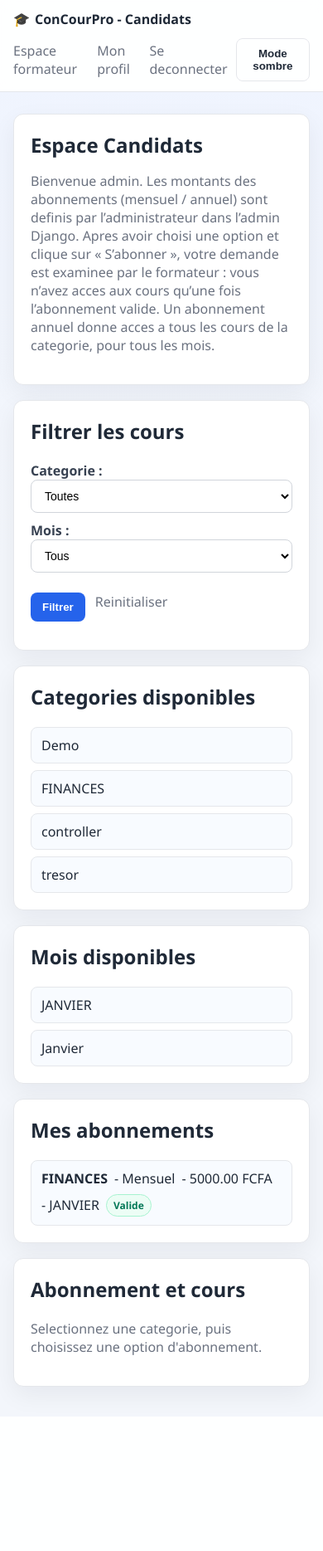
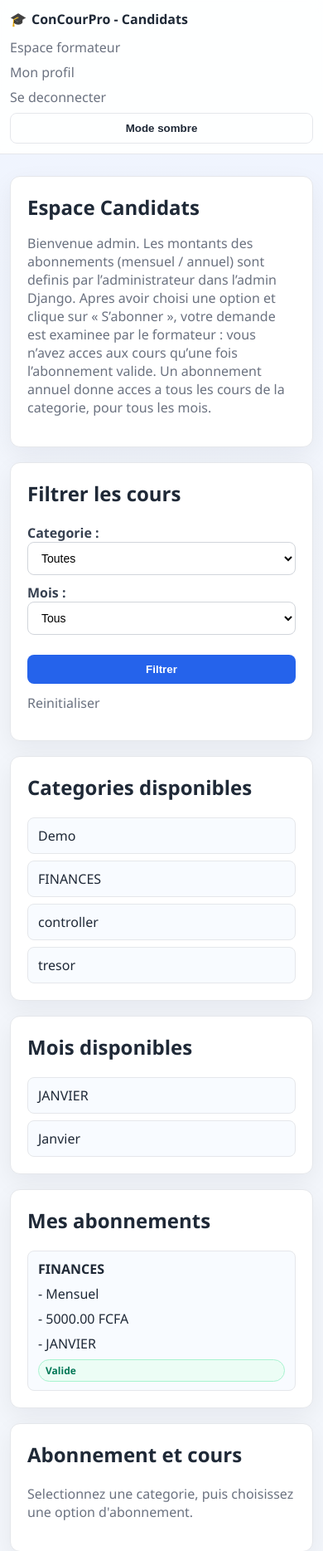
Before and after one commit to ouedrogo-svg/concourpro, a Django app: page / in a window 390 px wide. Shown: the top 1869 px of the page at 83% size. Before the commit the page ends 1697 px from the top, so only its background shows below. Run offline with Django 5.2, Linux system fonts and the light colour scheme; a user stored in the database is signed in; data comes from the database, SQL or seed files in the repository.

Commit message:
Amélioration responsive Android

```diff
--- a/cours/static/cours/styles.css
+++ b/cours/static/cours/styles.css
@@ -28,11 +28,26 @@
     box-sizing: border-box;
 }
 
+html, body {
+    min-height: 100%;
+    max-width: 100%;
+    overflow-x: hidden;
+}
+
 body {
     margin: 0;
     font-family: "Segoe UI", Arial, sans-serif;
     background: linear-gradient(180deg, #eff4ff 0%, var(--bg) 40%);
     color: var(--text);
+}
+
+img,
+iframe,
+object,
+embed,
+video {
+    max-width: 100%;
+    height: auto;
 }
 
 .topbar {
@@ -296,6 +311,115 @@ button:hover, .btn:hover {
 
 .back-link {
     margin-top: 14px;
+}
+
+.formateur-ab-actions {
+    display: flex;
+    flex-wrap: wrap;
+    gap: 10px;
+    margin-top: 10px;
+}
+
+.formateur-tile {
+    display: block;
+    border: 1px solid var(--border);
+    border-radius: 12px;
+    padding: 18px;
+    background: var(--card);
+    text-decoration: none;
+    color: inherit;
+    transition: transform 0.2s ease, box-shadow 0.2s ease;
+}
+
+.formateur-tile:hover {
+    transform: translateY(-2px);
+    box-shadow: 0 10px 30px rgba(15, 23, 42, 0.08);
+}
+
+.formateur-tile-title {
+    font-weight: 700;
+    display: block;
+    margin-bottom: 6px;
+}
+
+.formateur-tile-meta {
+    color: var(--muted);
+}
+
+@media (max-width: 760px) {
+    .topbar-inner,
+    .container {
+        padding-left: 12px;
+        padding-right: 12px;
+    }
+
+    .topbar-inner {
+        flex-direction: column;
+        align-items: stretch;
+    }
+
+    .top-actions {
+        justify-content: flex-start;
+        flex-wrap: wrap;
+        width: 100%;
+        gap: 8px;
+    }
+
+    .top-actions a,
+    .top-actions button {
+        width: 100%;
+        min-width: 0;
+        box-sizing: border-box;
+    }
+
+    .actions,
+    .formateur-actions,
+    .formateur-ab-actions {
+        flex-direction: column;
+    }
+
+    .course-item,
+    .abonnement-item,
+    .simple-list li,
+    .formateur-tile {
+        width: 100%;
+        min-width: 0;
+    }
+
+    .abonnement-item {
+        flex-direction: column;
+        align-items: stretch;
+    }
+
+    .abonnement-item > div,
+    .formateur-ab-actions,
+    .formateur-actions,
+    .top-actions,
+    .filter-grid,
+    .card,
+    .container {
+        min-width: 0;
+    }
+
+    .pdf-reader iframe,
+    .pdf-object {
+        min-height: 260px;
+    }
+
+    button,
+    .btn,
+    .btn-secondary,
+    .formateur-tile {
+        width: 100%;
+    }
+
+    .filter-grid {
+        grid-template-columns: 1fr;
+    }
+
+    .quiz-q-row {
+        grid-template-columns: 1fr;
+    }
 }
 
 .emoji {
```
